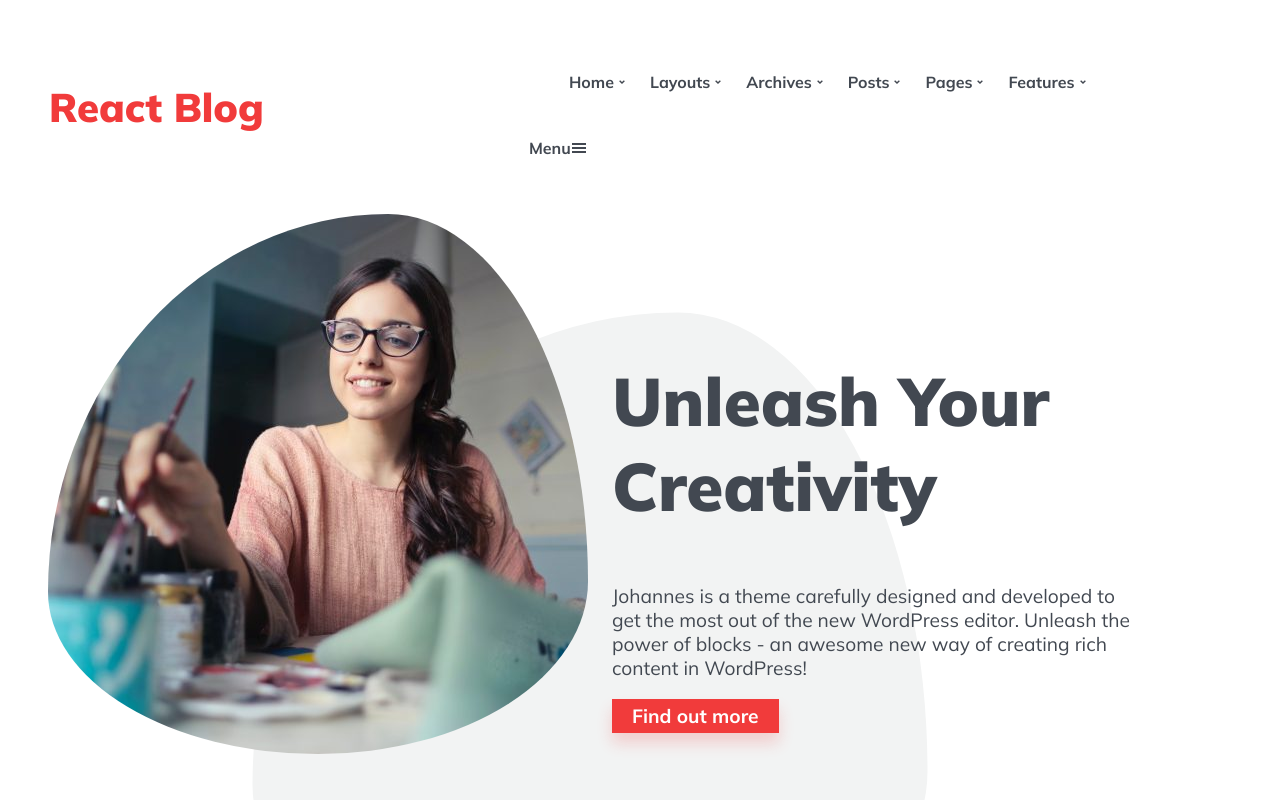
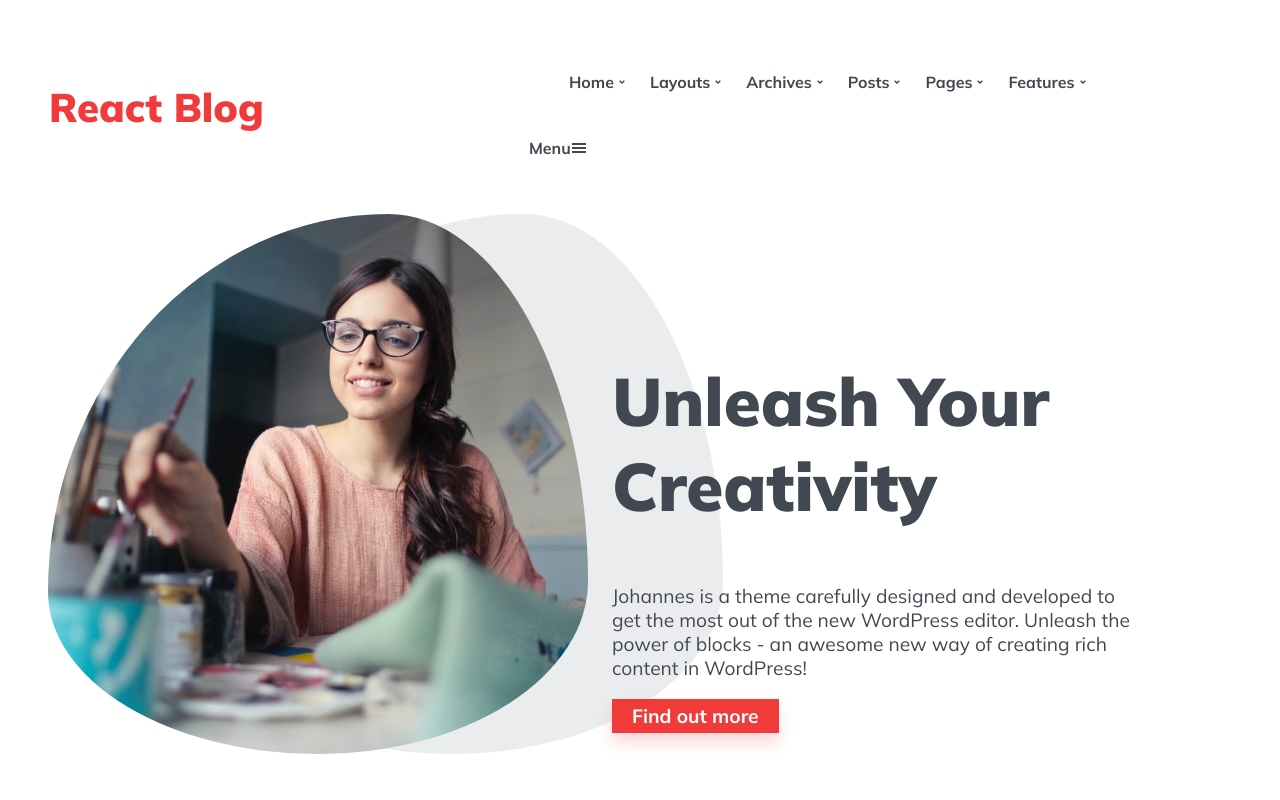
Before and after one commit to RaySunwar/react-blog, a React (Create React App) app: page / in a window 1280 px wide. Shown: the top 800 px of the page. Built offline with nearby package versions, Linux system fonts and the light colour scheme.

Commit message:
refactor: change case

```diff
--- a/src/components/dashboard/Dashboard.js
+++ b/src/components/dashboard/Dashboard.js
@@ -1,65 +1,66 @@
 import React, { Fragment } from "react";
-import Styled from "styled-components";
+import styled from "styled-components";
 import Header from "../header/Header";
 import Featured from "./Featured";
 import LatestArticles from "./LatestArticles";
 import Image0 from "./../images/image0.jpg";
 
-const Nav = Styled.div`
+const Nav = styled.div`
   background-color: #ffffff;
   margin: 15px;
   padding: 0;
   max-width: 100%;
 `;
 
-const Subnav = Styled.div`
+const Subnav = styled.div`
+  margin-right: auto;
+  margin-left: auto;
   display: flex;
   font-family: "Mulish", sans-serif;
 `;
 
-const NavLeft = Styled.div`
+const NavLeft = styled.div`
   margin-left: 2.5rem;
   margin-right: 1.5rem;
+  position: relative;
   text-align: left;
-  width: 50%;
+  max-width: 50%;
   &::after {
-    transform: scale(1.25);
-    left: 25%;
-    bottom: -120px;
+    background-color: #f2f3f3;
     border-top-left-radius: 63% 70%;
     border-top-right-radius: 37% 68%;
     border-bottom-right-radius: 50% 32%;
     border-bottom-left-radius: 50% 30%;
-
     background: rgba(66,72,81,0.1);
-    background-color: #f2f3f3;
+    content: "";
     display: block;
+    height: 540px;
+    left: 25%;
     position: absolute;
-    height: 540px;
+    top: 0;
     width: 540px;
-    content: "";
     z-index: -1;
   };
 `;
 
-const NavRight = Styled.div`
+const NavRight = styled.div`
   display: block;
   margin-right: 4rem;
   padding-top: 2.5rem;
   width: 50%;
 `;
 
-const Title = Styled.h1`
+const Title = styled.h1`
+  box-sizing: inherit;
   color: #424851;
   font-weight: 900;
   font-size: 4.2rem;
   margin-left: 0;
   padding-top: 3rem;
   text-align: left;
-  box-sizing: inherit;
 `;
 
-const Content = Styled.p`
+const Content = styled.p`
   box-sizing: inherit;
   color: #424851;
   font-size: 1.2rem;
@@ -67,13 +68,13 @@ const Content = Styled.p`
   margin-top: 0;
 `;
 
-const Button = Styled.p`
+const Button = styled.p`
   box-sizing: inherit;
   font-size: 1rem;
   margin-top: 0;
 `;
 
-const Anchor = Styled.a`
+const Anchor = styled.a`
   background: #f13b3b;
   box-sizing: border-box;
   box-shadow: 0 10px 15px 0 rgba(241,59,59,0.2);
@@ -82,24 +83,24 @@ const Anchor = Styled.a`
   font-size: 1.2rem;
   font-weight: bold;
   float: none;
+  padding:  5px 20px 5px 20px;
   position: static;
   text-decoration: none;
-  padding:  5px 20px 5px 20px;
   z-index: auto;
 `;
 
-const FirstImg = Styled.img`
+const FirstImg = styled.img`
   border: 0;
-  object-fit: cover;
   border-top-left-radius: 63% 70%;
   border-top-right-radius: 37% 68%;
   border-bottom-right-radius: 50% 32%;
   border-bottom-left-radius: 50% 30%;
   height: 540px;
+  object-fit: cover;
   width: 540px;
 `;
 
-function Dashboard() {
+function Dashboard(){
   return(
     <Fragment>
       <Nav>
```
